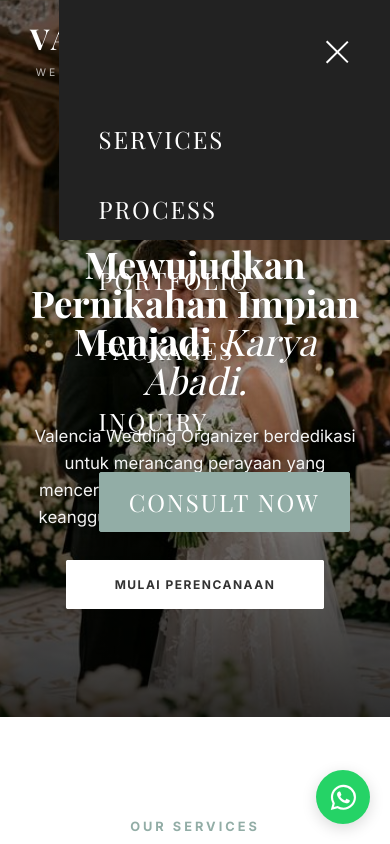
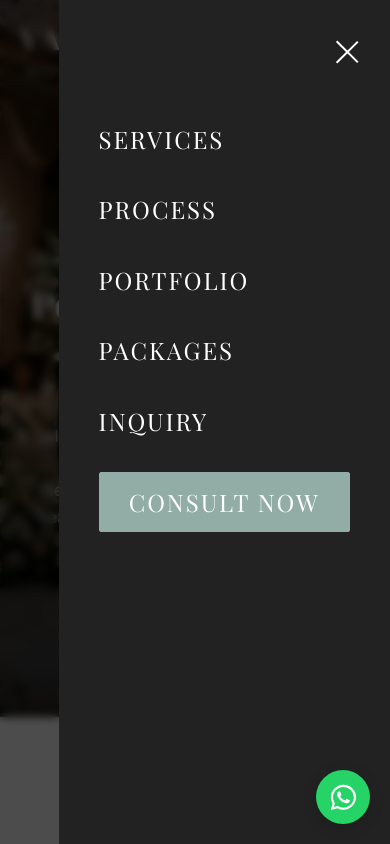
Before and after one commit to kendikadimas/kalanatech, a React (Vite) app: page /wedding in a window 390 px wide. Both pictures are taken after a click on the element 345 px from the left and 51 px from the top of the page. Shown: the top 844 px of the page. Built offline with nearby package versions, Linux system fonts and the light colour scheme; a web font is replaced by a local one.

Commit message:
fix: responsive overflow on mobile for valencia wedding page

```diff
--- a/src/Wedding.jsx
+++ b/src/Wedding.jsx
@@ -4,8 +4,17 @@ import { Link } from 'react-router-dom';
 function Header() {
   const [isMenuOpen, setIsMenuOpen] = useState(false);
 
+  useEffect(() => {
+    if (isMenuOpen) {
+      document.body.style.overflow = 'hidden';
+    } else {
+      document.body.style.overflow = '';
+    }
+    return () => { document.body.style.overflow = ''; };
+  }, [isMenuOpen]);
+
   return (
-    <header className="wed-header wed-reveal">
+    <header className="wed-header">
       <nav className="wed-container wed-nav">
         <div className="wed-nav-links hide-mobile">
           <a href="#services">SERVICES</a>
@@ -24,10 +33,25 @@ function Header() {
 
         {/* Mobile Toggle */}
         <div className="wed-nav-toggle md-hidden" onClick={() => setIsMenuOpen(!isMenuOpen)}>
-          <span style={{ transform: isMenuOpen ? 'rotate(45deg) translateY(11px)' : 'none' }}></span>
-          <span style={{ opacity: isMenuOpen ? 0 : 1 }}></span>
-          <span style={{ transform: isMenuOpen ? 'rotate(-45deg) translateY(-11px)' : 'none' }}></span>
+          <span style={{
+            transform: isMenuOpen ? 'rotate(45deg) translateY(11px)' : 'none',
+            background: isMenuOpen ? '#fff' : 'inherit'
+          }}></span>
+          <span style={{
+            opacity: isMenuOpen ? 0 : 1,
+            background: isMenuOpen ? '#fff' : 'inherit'
+          }}></span>
+          <span style={{
+            transform: isMenuOpen ? 'rotate(-45deg) translateY(-11px)' : 'none',
+            background: isMenuOpen ? '#fff' : 'inherit'
+          }}></span>
         </div>
+
+        {/* Mobile Overlay */}
+        <div
+          className={`wed-mobile-overlay ${isMenuOpen ? 'active' : ''}`}
+          onClick={() => setIsMenuOpen(false)}
+        ></div>
 
         {/* Mobile Drawer */}
         <div className={`wed-mobile-drawer ${isMenuOpen ? 'active' : ''}`}>
@@ -59,7 +83,7 @@ function Hero() {
             Valencia Wedding Organizer berdedikasi untuk merancang perayaan yang mencerminkan kisah unik Anda dengan keanggunan dan detail yang sempurna.
           </p>
           <div style={{marginTop: '40px'}}>
-             <a href="#contact" className="wed-btn-book" style={{padding: '16px 48px'}}>
+             <a href="#contact" className="wed-btn-book hero-cta-btn">
               MULAI PERENCANAAN
             </a>
           </div>
--- a/src/index.css
+++ b/src/index.css
@@ -38,6 +38,7 @@
     font-family: 'Inter', sans-serif;
     min-height: 100vh;
     overflow-x: hidden;
+    width: 100%;
     line-height: 1.6;
 }
 
@@ -134,6 +135,18 @@
     background: transparent;
     color: #92ada6;
     transform: translateY(-2px);
+}
+
+.hero-cta-btn {
+    padding: 16px 48px;
+    font-size: 1rem;
+}
+
+@media (max-width: 768px) {
+    .hero-cta-btn {
+        padding: 14px 32px;
+        font-size: 0.9rem;
+    }
 }
 
 /* Hero - Agency Style (Full Background with Overlay) */
@@ -475,7 +488,7 @@
 /* FAQ */
 .wed-faq-grid {
     display: grid;
-    grid-template-columns: repeat(auto-fit, minmax(400px, 1fr));
+    grid-template-columns: repeat(auto-fit, minmax(300px, 1fr));
     gap: 64px;
     margin-top: 64px;
 }
@@ -575,18 +588,39 @@
         padding: 120px 40px;
         transition: 0.5s cubic-bezier(0.4, 0, 0.2, 1);
         gap: 32px;
+        visibility: hidden;
+        pointer-events: none;
     }
 
-    .wed-mobile-drawer.active { right: 0; }
+    .wed-mobile-drawer.active { right: 0; visibility: visible; pointer-events: all; }
     .wed-mobile-drawer a {
         color: #fff;
         font-size: 1.5rem;
         font-family: 'Playfair Display', serif;
         letter-spacing: 2px;
     }
+
+    .wed-mobile-overlay {
+        position: fixed;
+        top: 0; left: 0;
+        width: 100%; height: 100%;
+        background: rgba(0,0,0,0.7);
+        backdrop-filter: blur(4px);
+        -webkit-backdrop-filter: blur(4px);
+        z-index: 1400;
+        opacity: 0;
+        visibility: hidden;
+        transition: 0.3s ease;
+    }
+
+    .wed-mobile-overlay.active {
+        opacity: 1;
+        visibility: visible;
+    }
 }
 
 @media (max-width: 480px) {
+    .wed-container { padding: 0 20px; }
     .wed-hero-content h2 { font-size: 2.3rem; }
     .wed-timeline-item { padding-left: 40px; }
     .wed-timeline-item::before { left: 8px; }
@@ -594,6 +628,11 @@
 
     .wed-testimonial-card { padding: 40px 20px; }
     .wed-testimonial-card p { font-size: 0.95rem; }
+
+    .wed-testimonial-grid { grid-template-columns: 1fr; gap: 20px; }
+    .wed-faq-grid { grid-template-columns: 1fr; gap: 30px; }
+    .wed-pricing-grid { grid-template-columns: 1fr; gap: 24px; }
+    .wed-masonry-grid { grid-template-columns: 1fr; }
 }
 
 /* ══════════════════════════════════════════════════════════════════════════
@@ -660,6 +699,12 @@ body {
     background: var(--bg-body);
     line-height: 1.7;
     overflow-x: hidden;
+    width: 100%;
+}
+
+html {
+    overflow-x: hidden;
+    width: 100%;
 }
 
 h1, h2, h3, h4, h5, h6 {
```
